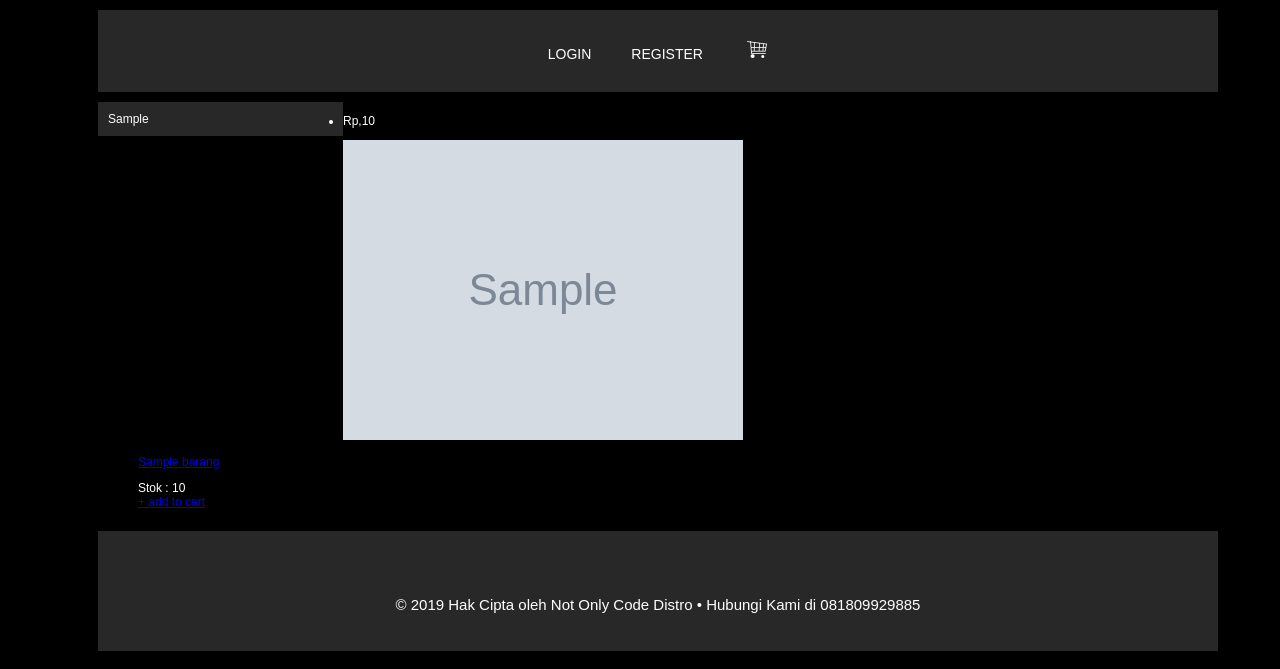
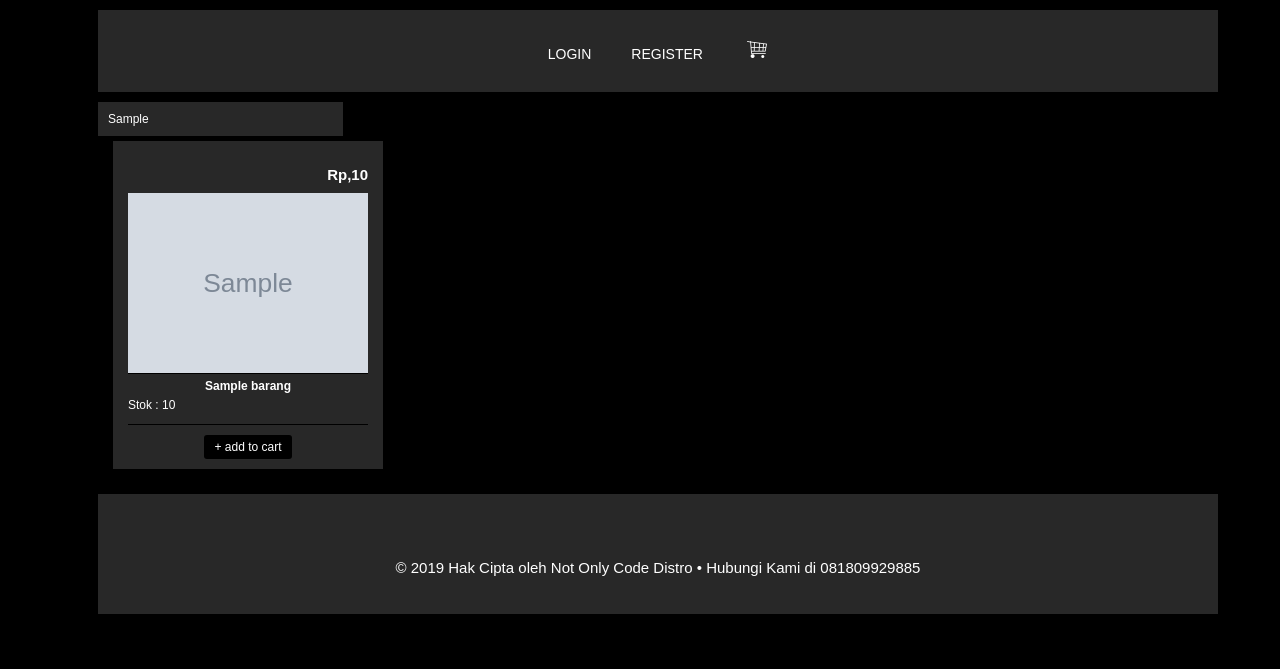
Before and after one commit to ventodeco/notonlycodedistro, a PHP site: page /notonlycode/ in a window 1280 px wide. Shown: the part 168-837 px from the top of the page. After the commit the page ends 782 px from the top, so only its background shows below. Run offline with PHP 8.4, Linux system fonts and the light colour scheme; tables that the repository leaves empty hold one stand-in row (values such as "Sample post"); grey boxes marked "Sample" are stand-in pictures.

Commit message:
update tampilan main.php

```diff
--- a/css/style.css
+++ b/css/style.css
@@ -243,6 +243,91 @@ img#logo {
 	float: left;
 }
 
+#kanan {
+	width: 845px;
+	margin-left: 15px;
+	height: auto;
+	float: left;
+}
+
+#kanan #frame-barang ul {
+	list-style: none;
+	margin: 0px;
+	padding: 0px;
+	overflow: hidden;
+}
+
+#kanan #frame-barang ul li {
+	background: #282828;
+	width: 240px;
+	padding: 10px 15px;
+	margin-bottom: 15px;
+	margin-right: 15px;
+	float: left;
+}
+
+#kanan #frame-barang ul li .price {
+	font-size: 15px;
+	font-weight: bold;
+	text-align: right;
+	margin-bottom: 10px;
+}
+
+#kanan #frame-barang ul li a img {
+	display: block;
+	width: 240px;
+}
+
+#kanan #frame-barang ul li .keterangan-gambar {
+	border-top: 1px solid black;
+	border-bottom: 1px solid black;
+	padding: 10x 0px;
+	height: 50px;
+}
+
+#kanan #frame-barang ul li .keterangan-gambar p {
+	text-align: center;
+	margin: 5px 0px;
+
+}
+
+#kanan #frame-barang ul li .keterangan-gambar p a {
+	font-weight: bold;
+	color: white;
+	text-decoration: none;
+}
+
+#kanan #frame-barang ul li .keterangan-gambar span {\
+	display: block;
+	text-align: center;
+}
+
+#kanan #frame-barang ul li .button-add-cart {
+	text-align: center;
+}
+
+#kanan #frame-barang ul li .button-add-cart a {
+	background: black;
+	color: white;
+	text-decoration: none;
+	padding: 5px 10px;
+	display: inline-block;
+	margin-top: 10px;
+	border-radius: 3px;
+
+}
+
+#kanan #frame-barang ul li .button-add-cart a:hover {
+	background: white;
+	color: black;
+	text-decoration: none;
+	padding: 5px 10px;
+	display: inline-block;
+	margin-top: 10px;
+	border-radius: 3px;
+
+}
+
 #menu-kategori ul {
 	list-style: none;
 	margin: 0px;
--- a/main.php
+++ b/main.php
@@ -7,6 +7,7 @@
 				$query = mysqli_query($koneksi, "SELECT * FROM kategori WHERE status='on'");
 
 				while($row=mysqli_fetch_assoc($query)){
+
 					echo "<li><a href='".BASE_URL."index.php?kategori_id=$row[kategori_id]'>$row[kategori]</a></li>";
 
 				}
@@ -28,7 +29,14 @@
 
 				$query = mysqli_query($koneksi, "SELECT * FROM barang WHERE status='on'");
 
+				$no=1;
 				while($row=mysqli_fetch_assoc($query)){
+
+					if($no == 3){
+						$style="style='margin-right=0px;'";
+						$no=0;
+					}
+
 					echo "<li>
 							<p class='price'>".rupiah($row['harga'])."</p>
 							<a href='".BASE_URL."index.php?page=detail&barang_id=$row[barang_id]'>
@@ -41,6 +49,8 @@
 							<div class='button-add-cart'>
 								<a href='".BASE_URL."tambah_keranjang.php?barang_id=$row[barang_id]'>+ add to cart</a>
 							</div>";
+
+					$no++;
 				}
 			?>
 		</ul>
--- a/module/barang/action.php
+++ b/module/barang/action.php
@@ -18,7 +18,7 @@
 	if($_FILES["file"]["name"] != ""){
 		$nama_file = $_FILES["file"]["name"];
 		// simpan data foto di folder
-        move_uploaded_file($_FILES["file"]["tmp_name"], "../../images/slide/" . $nama_file);
+        move_uploaded_file($_FILES["file"]["tmp_name"], "../../images/barang/" . $nama_file);
 
 		$update_gambar = ", gambar='$nama_file' ";
 	}
--- a/module/barang/form.php
+++ b/module/barang/form.php
@@ -65,7 +65,7 @@
 
 	<div style="margin-bottom: 10px;">
 		<label style="margin-bottom: 10px; font-weight: bold;">Spesifikasi</label>
-		<span><textarea name="spesifikasi" id="editor"> value = "<?php echo $spesifikasi; ?>"></textarea></span>
+		<span><textarea name="spesifikasi" id="editor"> <?php echo $spesifikasi; ?></textarea></span>
 	</div>
 
 	<div class="element-form">
```
